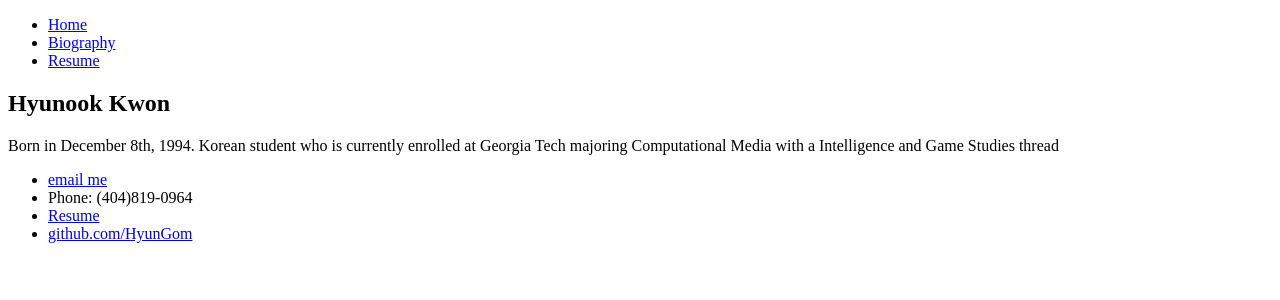
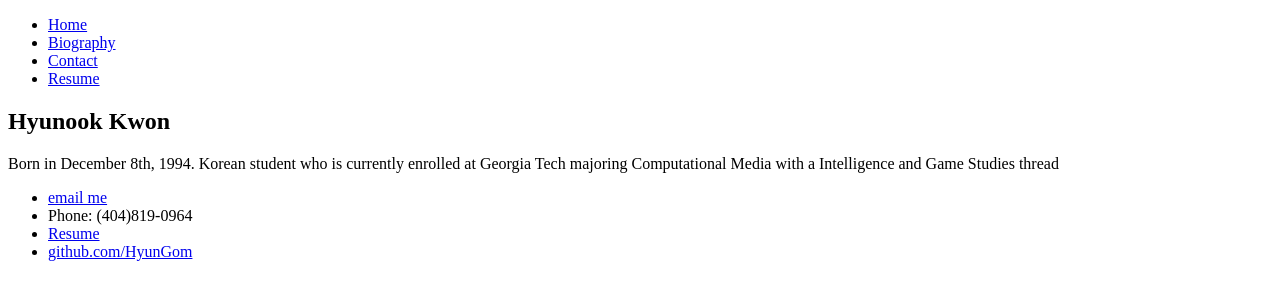
Before and after one commit to HyunGom/hyungom.github.io, a plain HTML site: page index.html in a window 1280 px wide. Drawn offline with Linux system fonts and the light colour scheme.

Commit message:
Update index.html

```diff
--- a/index.html
+++ b/index.html
@@ -8,7 +8,7 @@
     		<ul>
         		<li><a href="/">Home</a></li>
         		<li><a href="/bio">Biography</a></li>
-        		<li><a href="/contact>Contact</a></li>
+        		<li><a href="/contact">Contact</a></li>
         		<li><a href="https://www.dropbox.com/s/9088plae8jy3dsb/HKWON_RESUME.pdf?dl=0">Resume</a></li>
     		</ul>
 		</nav>
```
